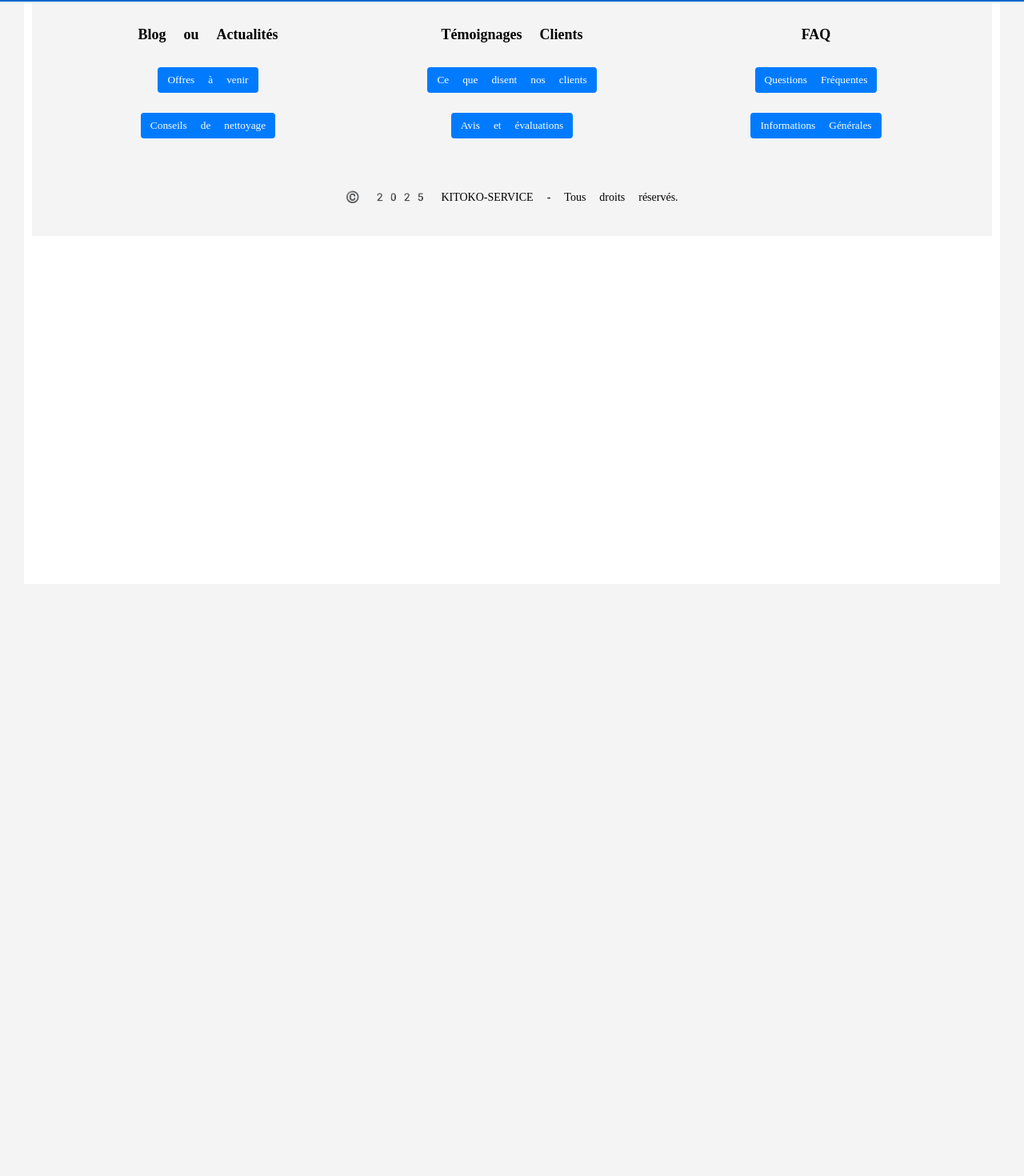
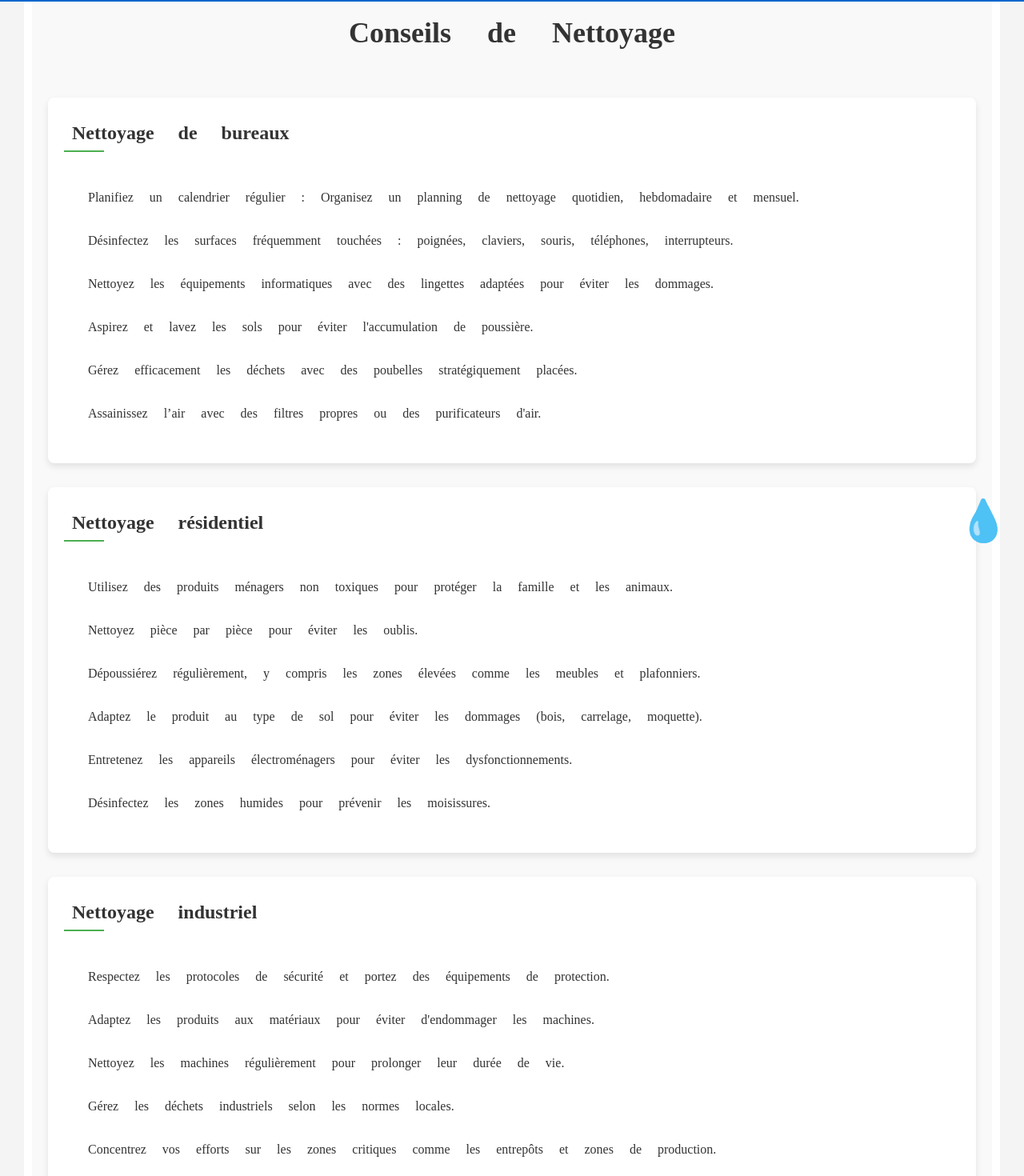
Before and after one commit to LOICKITOKO/kitoko-service, a React (Create React App) app in the folder frontend/: page /conseils-de-nettoyage in a window 1280 px wide. Shown: the part 100-1570 px from the top of the page at 80% size. Before the commit the page ends 860 px from the top, so only its background shows below. Built offline with nearby package versions, Linux system fonts and the light colour scheme.

Commit message:
add task

```diff
--- a/frontend/src/App.js
+++ b/frontend/src/App.js
@@ -7,6 +7,7 @@ import videoA from './videos/videoA.mp4';
 import videoB from './videos/videoB.mp4';
 import videoC from './videos/videoC.mp4';
 import videoE from './videos/videoE.mp4'; // Vidéo ajoutée pour nettoyage hôtelier
+import CleaningTips from './pages/CleaningTips'; // Import du composant CleaningTips
 
 function App() {
   const [formData, setFormData] = useState({
@@ -183,6 +184,9 @@ const handleSubmit = async (e) => {
               <p>Notre équipe professionnelle utilise des équipements modernes et des produits de qualité pour assurer un nettoyage impeccable à chaque intervention.</p>
             </div>
           } />
+
+          {/* Page Conseils de nettoyage */}
+          <Route path="/conseils-de-nettoyage" element={<CleaningTips />} />
         </Routes>
 
         {/* Footer */}
@@ -195,9 +199,9 @@ const handleSubmit = async (e) => {
                 <li>
                   <button onClick={() => alert('Offres à venir')} className="link-button">Offres à venir</button>
                 </li>
-                <li>
-                  <button onClick={() => alert('Conseils de nettoyage à venir')} className="link-button">Conseils de nettoyage</button>
-                </li>
+                   <Link to="/conseils-de-nettoyage" className="link-button">
+                     Conseils de nettoyage
+                   </Link>
                  </ul>
             </div>
 
--- /dev/null
+++ b/frontend/src/pages/CleaningTips.css
@@ -0,0 +1,133 @@
+.cleaning-tips-page {
+  padding: 20px;
+  font-family: Arial, sans-serif;
+  background-color: #f9f9f9; /* Légère couleur de fond pour toute la page */
+}
+
+h1 {
+  text-align: center;
+  margin-bottom: 30px;
+  color: #333;
+  font-size: 36px;
+  animation: fadeIn 2s ease-in-out;
+  margin: 50px;
+}
+
+@keyframes fadeIn {
+  from {
+    opacity: 0;
+  }
+  to {
+    opacity: 1;
+  }
+}
+
+.cleaning-category {
+  margin-bottom: 30px;
+  background-color: #ffffff; /* Fond blanc pour chaque catégorie */
+  border-radius: 8px; /* Bords arrondis pour un effet plus doux */
+  box-shadow: 0 4px 8px rgba(0, 0, 0, 0.1); /* Ombre portée subtile */
+  padding: 20px;
+  transition: all 0.3s ease-in-out;
+}
+
+/* Légère élévation au survol des catégories */
+.cleaning-category:hover {
+  transform: translateY(-5px);
+  box-shadow: 0 6px 12px rgba(0, 0, 0, 0.15);
+}
+
+.cleaning-category h2 {
+  font-size: 24px;
+  color: #333;
+  margin-bottom: 15px;
+  position: relative;
+  font-weight: bold;
+}
+
+/* Animation for the category heading */
+.cleaning-category h2::after {
+  content: "";
+  position: absolute;
+  bottom: 0;
+  left: 0;
+  width: 50px;
+  height: 2px;
+  background-color: #4CAF50;
+  animation: slideIn 1s ease-in-out;
+}
+
+@keyframes slideIn {
+  0% {
+    width: 0;
+    left: 0;
+  }
+  100% {
+    width: 50px;
+    left: 0;
+  }
+}
+
+ul {
+  list-style: none;
+  padding-left: 20px;
+}
+
+ul li {
+  margin: 10px 0;
+  font-size: 16px;
+  line-height: 1.5;
+  opacity: 0;
+  transform: translateY(20px);
+  animation: fadeInUp 0.8s ease-out forwards; /* 'forwards' pour maintenir l'état final */
+  transition: transform 0.3s ease-in-out;
+}
+
+ul li:hover {
+  transform: translateY(-5px); /* Léger soulèvement au survol */
+  color: #4CAF50; /* Changement de couleur */
+}
+
+ul li:nth-child(odd) {
+  animation-delay: 0.2s;
+}
+
+ul li:nth-child(even) {
+  animation-delay: 0.4s;
+}
+
+@keyframes fadeInUp {
+  from {
+    opacity: 0;
+    transform: translateY(20px);
+  }
+  to {
+    opacity: 1;
+    transform: translateY(0);
+  }
+}
+
+/* Responsiveness */
+@media (max-width: 768px) {
+  .cleaning-category h2 {
+    font-size: 22px;
+  }
+
+  ul li {
+    font-size: 14px;
+  }
+
+  h1 {
+    font-size: 28px; /* Ajustement du titre sur mobile */
+  }
+}
+
+/* Floating icons or animations on the right side */
+.cleaning-category::after {
+  content: "💧";
+  font-size: 50px;
+  position: absolute;
+  right: 20px;
+  bottom: 20px;
+  animation: float 4s ease-in-out infinite;
+}
--- /dev/null
+++ b/frontend/src/pages/CleaningTips.js
@@ -0,0 +1,54 @@
+import React from 'react';
+import './CleaningTips.css';
+
+const CleaningTips = () => {
+  return (
+    <div className="cleaning-tips-page">
+      <h1>Conseils de Nettoyage</h1>
+      <div className="cleaning-category">
+        <h2>Nettoyage de bureaux</h2>
+        <ul>
+          <li>Planifiez un calendrier régulier : Organisez un planning de nettoyage quotidien, hebdomadaire et mensuel.</li>
+          <li>Désinfectez les surfaces fréquemment touchées : poignées, claviers, souris, téléphones, interrupteurs.</li>
+          <li>Nettoyez les équipements informatiques avec des lingettes adaptées pour éviter les dommages.</li>
+          <li>Aspirez et lavez les sols pour éviter l'accumulation de poussière.</li>
+          <li>Gérez efficacement les déchets avec des poubelles stratégiquement placées.</li>
+          <li>Assainissez l’air avec des filtres propres ou des purificateurs d'air.</li>
+        </ul>
+      </div>
+      <div className="cleaning-category">
+        <h2>Nettoyage résidentiel</h2>
+        <ul>
+          <li>Utilisez des produits ménagers non toxiques pour protéger la famille et les animaux.</li>
+          <li>Nettoyez pièce par pièce pour éviter les oublis.</li>
+          <li>Dépoussiérez régulièrement, y compris les zones élevées comme les meubles et plafonniers.</li>
+          <li>Adaptez le produit au type de sol pour éviter les dommages (bois, carrelage, moquette).</li>
+          <li>Entretenez les appareils électroménagers pour éviter les dysfonctionnements.</li>
+          <li>Désinfectez les zones humides pour prévenir les moisissures.</li>
+        </ul>
+      </div>
+      <div className="cleaning-category">
+        <h2>Nettoyage industriel</h2>
+        <ul>
+          <li>Respectez les protocoles de sécurité et portez des équipements de protection.</li>
+          <li>Adaptez les produits aux matériaux pour éviter d'endommager les machines.</li>
+          <li>Nettoyez les machines régulièrement pour prolonger leur durée de vie.</li>
+          <li>Gérez les déchets industriels selon les normes locales.</li>
+          <li>Concentrez vos efforts sur les zones critiques comme les entrepôts et zones de production.</li>
+        </ul>
+      </div>
+      <div className="cleaning-category">
+        <h2>Nettoyage hôtelier</h2>
+        <ul>
+          <li>Assurez un nettoyage approfondi des chambres entre chaque client.</li>
+          <li>Lavez le linge à haute température pour éliminer bactéries et taches.</li>
+          <li>Désinfectez les points de contact comme les interrupteurs, poignées et télécommandes.</li>
+          <li>Nettoyez régulièrement les espaces communs comme les halls et ascenseurs.</li>
+          <li>Utilisez des désodorisants pour garantir une atmosphère agréable.</li>
+        </ul>
+      </div>
+    </div>
+  );
+};
+
+export default CleaningTips;
```
Also changed, not shown: 1 other file (tests, documents, lock files or other folders). Lines whose indentation alone changed are shown as unchanged.
